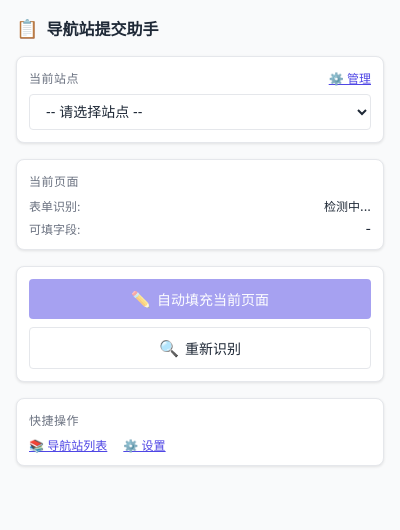
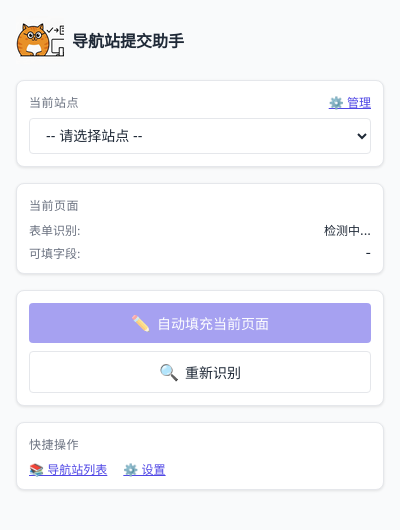
Before and after one commit to lucaAce1024/website-commiter-extention, a browser extension: page popup/popup.html in a window 400 px wide. Drawn offline with Linux system fonts and the light colour scheme.

Commit message:
feat: 更新插件名称并添加新logo
- 插件名称改为"外链提交助手" (Backlink Submitter)
- 添加高清logo图标 (16/48/128px)
- popup窗口左侧icon使用48px高清图标

Co-Authored-By: Claude <noreply@anthropic.com>

```diff
--- a/popup/popup.css
+++ b/popup/popup.css
@@ -52,7 +52,8 @@ body {
 }
 
 .icon {
-  font-size: 18px;
+  width: 48px;
+  height: 48px;
 }
 
 /* Section */
--- a/popup/popup.html
+++ b/popup/popup.html
@@ -11,7 +11,7 @@
     <!-- Header -->
     <header class="header">
       <h1 class="title">
-        <span class="icon">📋</span>
+        <img src="../icons/icon48.png" class="icon" alt="">
         导航站提交助手
       </h1>
     </header>
```
Also changed, not shown: icons/icon128.png (added), icons/icon16.png, icons/icon48.png (added), icons/logo.jpg (added), icons/logo.png (added), manifest.json.
